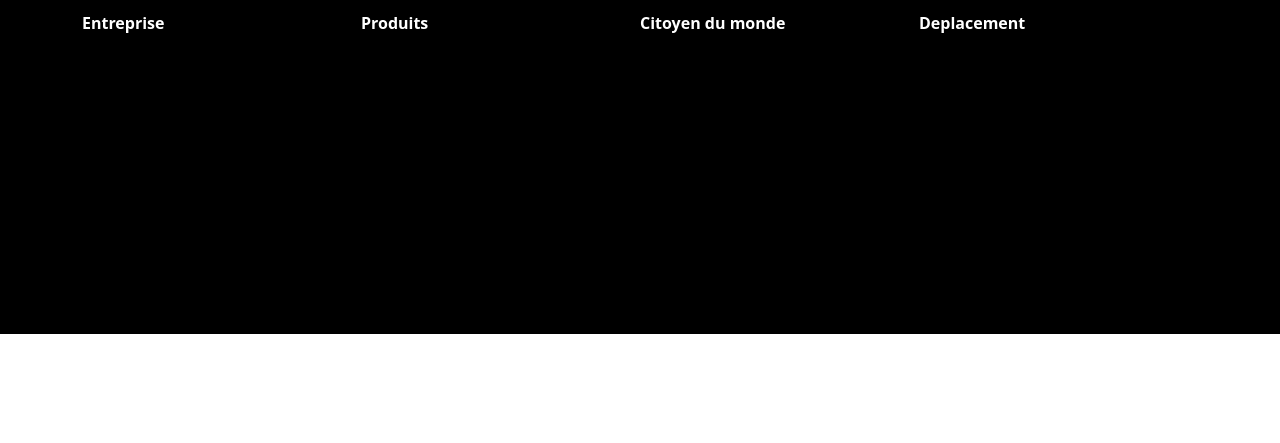
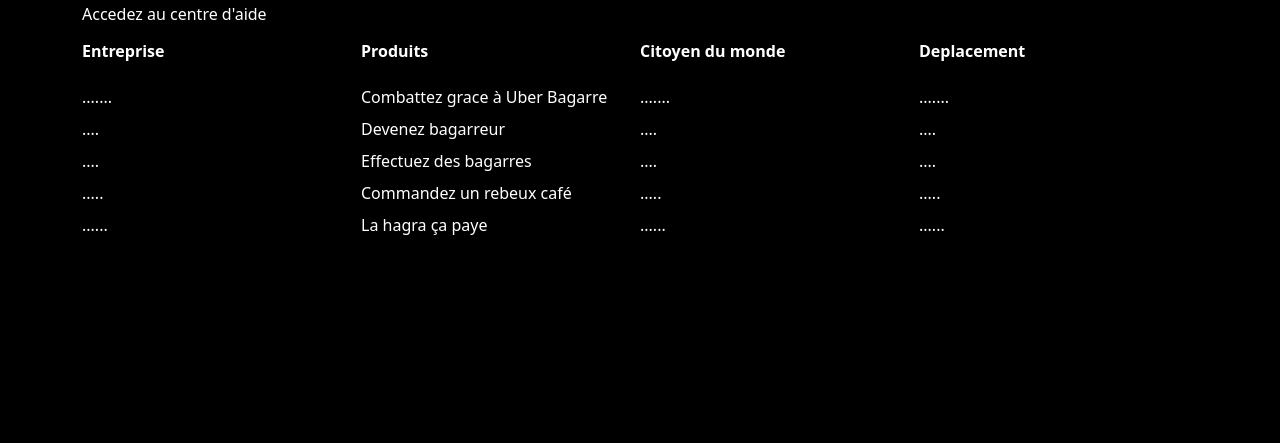
Before and after one commit to thisoverride/uberbagarre, a plain HTML site: page index.html in a window 1280 px wide. Shown: the part 534-977 px from the top of the page. Before the commit the page ends 868 px from the top, so only its background shows below. Drawn offline with nearby package versions, Linux system fonts and the light colour scheme.

Commit message:
submenu list

```diff
--- a/index.html
+++ b/index.html
@@ -20,26 +20,56 @@
       <span>Rejoignez nous</span>
     </div>
     <div class="banner">
-            <div><p>Vos combats n'ont jamais été aussi simple.</p></div>
+      <div>
+        <p>Vos combats n'ont jamais été aussi simple.</p>
+      </div>
     </div>
 
 
     <footer class="footer">
       <div class="container">
-      <p>Uber Bagarre</p>
+        <h4 style="font-weight:bold;" class="py-3">Uber Bagarre</h4>
         <a href="http://google.com" class="help">Accedez au centre d'aide</a>
         <div class="grid">
           <div class="sub-nav sub-nav1">
             <h6>Entreprise</h6>
+            <ul class="sub-nav-list">
+              <li><a href="#">.......</a></li>
+              <li><a href="#">....</a></li>
+              <li><a href="#">....</a></li>
+              <li><a href="#">.....</a></li>
+              <li><a href="#">......</a></li>
+            </ul>
           </div>
           <div class="sub-nav sub-nav2">
             <h6>Produits</h6>
+            <ul class="sub-nav-list">
+              <li><a href="#">Combattez grace à Uber Bagarre</a></li>
+              <li><a href="#">Devenez bagarreur</a></li>
+              <li><a href="#">Effectuez des bagarres</a></li>
+              <li><a href="#">Commandez un rebeux café</a></li>
+              <li><a href="#">La hagra ça paye</a></li>
+            </ul>
           </div>
           <div class="sub-nav sub-nav3">
             <h6>Citoyen du monde</h6>
+            <ul class="sub-nav-list">
+              <li><a href="#">.......</a></li>
+              <li><a href="#">....</a></li>
+              <li><a href="#">....</a></li>
+              <li><a href="#">.....</a></li>
+              <li><a href="#">......</a></li>
+            </ul>
           </div>
           <div class="sub-nav sub-nav4">
             <h6>Deplacement</h6>
+            <ul class="sub-nav-list">
+              <li><a href="#">.......</a></li>
+              <li><a href="#">....</a></li>
+              <li><a href="#">....</a></li>
+              <li><a href="#">.....</a></li>
+              <li><a href="#">......</a></li>
+            </ul>
           </div>
         </div>
       </div>
--- a/style.css
+++ b/style.css
@@ -1,20 +1,19 @@
-*{
+* {
   padding: 0;
   margin: 0;
 }
-nav > div > a{
+nav > div > a {
   cursor: pointer;
 }
-.content{
+.content {
   font-size: 20px;
   color: #ffffff;
   display: flex;
   justify-content: space-around;
   background-color: #000;
   padding: 15px;
-
 }
-.content >span{
+.content > span {
   font-size: 17px;
   border-radius: 30px;
   color: #000;
@@ -22,14 +21,14 @@
   background-color: #ffffff;
   padding: 5px;
 }
-.banner{
-    background-image: url('./img/kung-fu-2198043_1280.jpg');
+.banner {
+  background-image: url("./img/kung-fu-2198043_1280.jpg");
   background-repeat: no-repeat;
-    background-position:center;
+  background-position: center;
   background-size: cover;
   height: 50vh;
 }
-.banner >div{
+.banner > div {
   font-size: 40px;
   color: #ffffff;
   height: 100%;
@@ -39,8 +38,9 @@
 }
 /* end page */
 footer {
-  height: 50vh;
+  /* height: 50vh; */
   background-color: #000;
+  padding-bottom: 5em;
 }
 footer > div {
   color: white;
@@ -49,15 +49,17 @@
   color: #fff;
   text-decoration: none;
 }
-.help :hover {
+.help:hover {
+  color: #fff;
   text-decoration: underline;
 }
 .grid {
   display: grid;
   grid-template-columns: repeat(4, 1fr);
+  grid-template-rows: 1fr 100px 10px;
   margin-top: 1em;
 }
-.sub-nav h6{
+.sub-nav h6 {
   font-weight: bold;
 }
 .grid .sub-nav1 {
@@ -79,3 +81,25 @@
   grid-row: 1;
   grid-column: 4/4;
 }
+
+.sub-nav-list {
+  list-style: none;
+  padding: 0;
+}
+
+.sub-nav-list > li:first-child {
+  padding-top: 1em;
+}
+.sub-nav-list > li {
+  padding-bottom: 0.5em;
+}
+.sub-nav-list > li > a {
+  color: #fff;
+  text-decoration: none;
+}
+.sub-nav-list > li > a:hover {
+  color: rgb(218, 218, 218);
+}
+.sub-nav-list > li:last-child {
+  padding: 0;
+}
```
Lines whose indentation alone changed are shown as unchanged.
